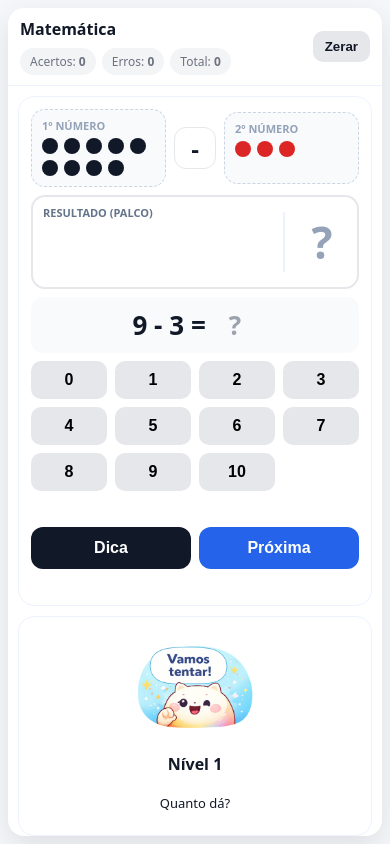
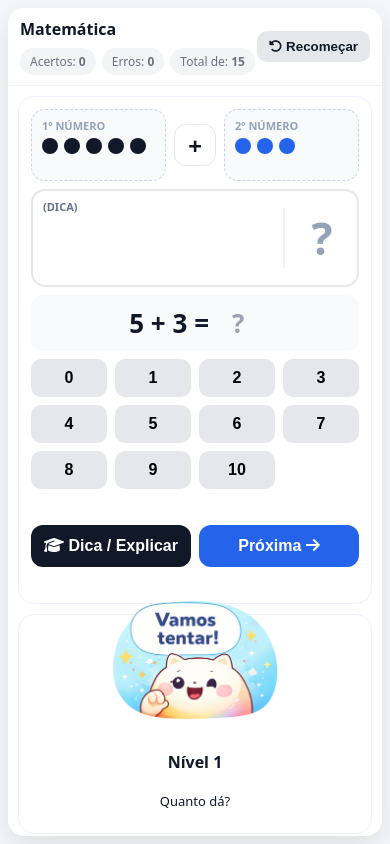
Before and after one commit to flaviovmix/MATEMATICA, a plain HTML site: page index.html in a window 390 px wide. Drawn offline with Linux system fonts and the light colour scheme.

Commit message:
Add files via upload

```diff
--- a/index.html
+++ b/index.html
@@ -1,32 +1,34 @@
 <!doctype html>
 <html lang="pt-br">
+
 <head>
   <meta charset="utf-8" />
   <meta name="viewport" content="width=device-width, initial-scale=1" />
   <title>Adição e Subtração</title>
   <link rel="stylesheet" href="./style.css">
+  <link rel="stylesheet" href="https://cdnjs.cloudflare.com/ajax/libs/font-awesome/6.5.0/css/all.min.css">
 
   <script id="dados-jogo">
     const bancoDeContas = {
       "jogo": "Adição e Subtração",
       "versao": 1,
       "contas": [
-          { "id": 1,  "nivel": 1, "operacao": "-", "a": 9,  "b": 3},
-          { "id": 2,  "nivel": 1, "operacao": "+", "a": 4,  "b": 1},
-          { "id": 3,  "nivel": 1, "operacao": "-", "a": 6,  "b": 2},
-          { "id": 4,  "nivel": 1, "operacao": "+", "a": 3,  "b": 2},
-          { "id": 5,  "nivel": 1, "operacao": "-", "a": 8,  "b": 5},
-          { "id": 6,  "nivel": 2, "operacao": "+", "a": 7,  "b": 2},
-          { "id": 7,  "nivel": 2, "operacao": "-", "a": 9,  "b": 4},
-          { "id": 8,  "nivel": 2, "operacao": "+", "a": 6,  "b": 3},
-          { "id": 9,  "nivel": 2, "operacao": "-", "a": 10, "b": 4},
-          { "id": 10, "nivel": 2, "operacao": "+", "a": 5,  "b": 4},
-          { "id": 11, "nivel": 3, "operacao": "+", "a": 8,  "b": 2},
-          { "id": 12, "nivel": 3, "operacao": "-", "a": 10, "b": 5},
-          { "id": 13, "nivel": 3, "operacao": "+", "a": 1,  "b": 9},
-          { "id": 14, "nivel": 3, "operacao": "-", "a": 7,  "b": 1},
-          { "id": 15, "nivel": 3, "operacao": "+", "a": 2,  "b": 6 }
-        ]
+        { "id": 1, "nivel": 1, "operacao": "+", "a": 5, "b": 3 },
+        { "id": 2, "nivel": 1, "operacao": "+", "a": 4, "b": 1 },
+        { "id": 3, "nivel": 1, "operacao": "-", "a": 6, "b": 2 },
+        { "id": 4, "nivel": 1, "operacao": "+", "a": 3, "b": 2 },
+        { "id": 5, "nivel": 1, "operacao": "-", "a": 8, "b": 5 },
+        { "id": 6, "nivel": 2, "operacao": "+", "a": 7, "b": 2 },
+        { "id": 7, "nivel": 2, "operacao": "-", "a": 9, "b": 4 },
+        { "id": 8, "nivel": 2, "operacao": "+", "a": 6, "b": 3 },
+        { "id": 9, "nivel": 2, "operacao": "-", "a": 10, "b": 4 },
+        { "id": 10, "nivel": 2, "operacao": "+", "a": 5, "b": 4 },
+        { "id": 11, "nivel": 3, "operacao": "+", "a": 8, "b": 2 },
+        { "id": 12, "nivel": 3, "operacao": "-", "a": 10, "b": 5 },
+        { "id": 13, "nivel": 3, "operacao": "+", "a": 1, "b": 9 },
+        { "id": 14, "nivel": 3, "operacao": "-", "a": 7, "b": 1 },
+        { "id": 15, "nivel": 3, "operacao": "+", "a": 2, "b": 6 }
+      ]
     };
   </script>
 </head>
@@ -39,10 +41,12 @@
         <div class="stats">
           <div class="pill">Acertos: <strong id="hits">0</strong></div>
           <div class="pill">Erros: <strong id="miss">0</strong></div>
-          <div class="pill">Total: <strong id="total">0</strong></div>
+          <div class="pill">Total de: <strong id="total">15</strong></div>
         </div>
       </div>
-      <button class="btn btn-reset" id="btnReset" type="button">Zerar</button>
+      <button class="btn btn-reset" id="btnReset" type="button">
+        <i class="fa-solid fa-rotate-left"></i> Recomeçar
+      </button>
     </header>
 
     <div class="content">
@@ -60,7 +64,7 @@
         </div>
 
         <div class="stage" id="stage">
-          <div class="stageTitle">Resultado (palco)</div>
+          <div class="stageTitle">(dica)</div>
           <div class="stageInner" id="stageInner"></div>
           <div id="stageCounter" class="stageCounter">?</div>
         </div>
@@ -79,8 +83,13 @@
         <div id="message" class="msg"></div>
 
         <div class="controls">
-          <button class="btn btn-hint" id="btnHint" type="button">Dica</button>
-          <button class="btn btn-next" id="btnNext" type="button">Próxima</button>
+          <button class="btn btn-hint" id="btnHint" type="button">
+            <i class="fa-solid fa-graduation-cap"></i> Dica / Explicar
+          </button>
+
+          <button class="btn btn-next" id="btnNext" type="button">
+            Próxima <i class="fa-solid fa-arrow-right"></i>
+          </button>
         </div>
 
         <div id="hintText" class="hintText"></div>
@@ -100,4 +109,5 @@
   <div id="animLayer"></div>
   <script src="./script.js"></script>
 </body>
+
 </html>
--- a/script.js
+++ b/script.js
@@ -33,13 +33,26 @@ function setBuddy(state, title, text) {
 }
 
 // Layout de grupos de 3 (Baseado na image_03cc3d.png)
+// Layout compacto e contínuo, igual ao das zonas superiores
+// Layout de grupos de 3 (igual ao espaçamento do 1º número)
 function getStageSlot(index) {
-  const dotSize = 22, hGap = 8, groupGap = 35, vGap = 20;
-  const row = Math.floor(index / 6);
-  const colInRow = index % 6;
+  // pega do CSS pra palco ficar 1:1 com .dots
+  const css = getComputedStyle(document.documentElement);
+  const dotSize = parseFloat(css.getPropertyValue("--dot")) || 22;
+  const gap = parseFloat(css.getPropertyValue("--dotGap")) || 10;
+
+  const hGap = gap;          // horizontal igual ao .dots
+  const vGap = gap;          // vertical igual ao .dots  ✅ aqui é a chave
+  const groupGap = gap * 2;  // espaço extra entre grupos de 3 (ajustável)
+
+  const perRow = 6; // 6 por linha (2 grupos de 3)
+  const row = Math.floor(index / perRow);
+  const colInRow = index % perRow;
   const groupInRow = Math.floor(colInRow / 3);
+
   const x = colInRow * (dotSize + hGap) + (groupInRow * groupGap);
   const y = row * (dotSize + vGap);
+
   return { x, y };
 }
 
--- a/style.css
+++ b/style.css
@@ -147,6 +147,7 @@ header p{ margin:4px 0 0 0; color:var(--muted); font-size:13px; }
   background-color: #fca5a5; /* Vermelho claro */
   border: 3px solid #dc2626;
 }
+@media (min-width: 920px){ .content{ grid-template-columns: 1.2fr 0.8fr; } }
 
 /* =========================
    MOBILE: caber em 1 tela (sem rolagem)
@@ -235,7 +236,7 @@ header p{ margin:4px 0 0 0; color:var(--muted); font-size:13px; }
   }
   .stageInner{
     height: 52px;
-    margin-top: 18px;
+    margin-top: 22px;
   }
   .stageCounter{
     font-size: 44px;
@@ -293,7 +294,8 @@ header p{ margin:4px 0 0 0; color:var(--muted); font-size:13px; }
     margin-bottom: 6px;
   }
   .buddy-img{
-    margin-top: 0;      /* desktop continua com -60px */
+    margin-top: -50px;      /* desktop continua com -60px */
+    max-width: 143%;
   }
   h2{
     margin-top: 0;      /* desktop continua com -65px */
@@ -303,4 +305,7 @@ header p{ margin:4px 0 0 0; color:var(--muted); font-size:13px; }
     margin-top: 6px;    /* desktop continua com -20px */
     font-size: 13px;
   }
+
+
+
 }
```
